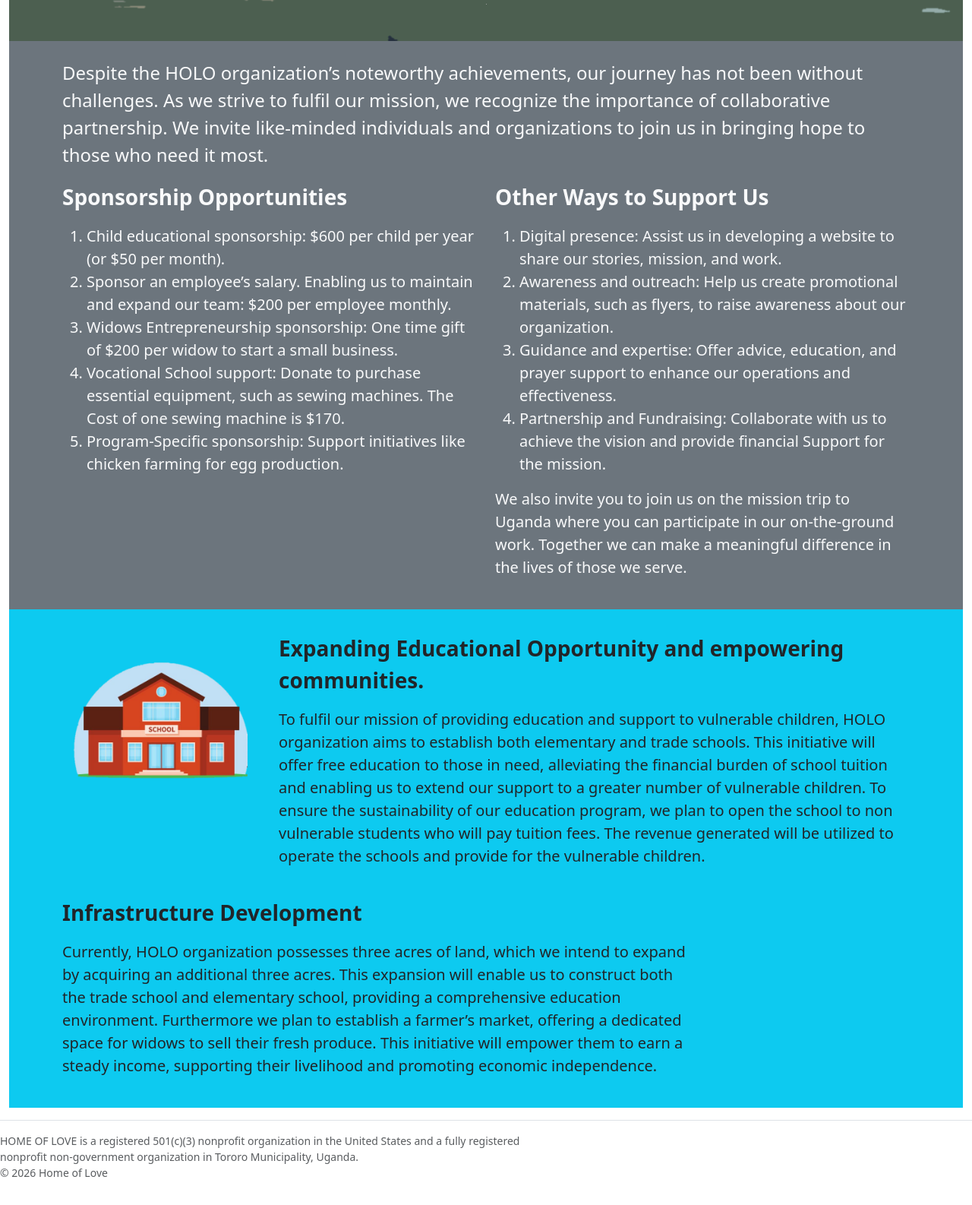
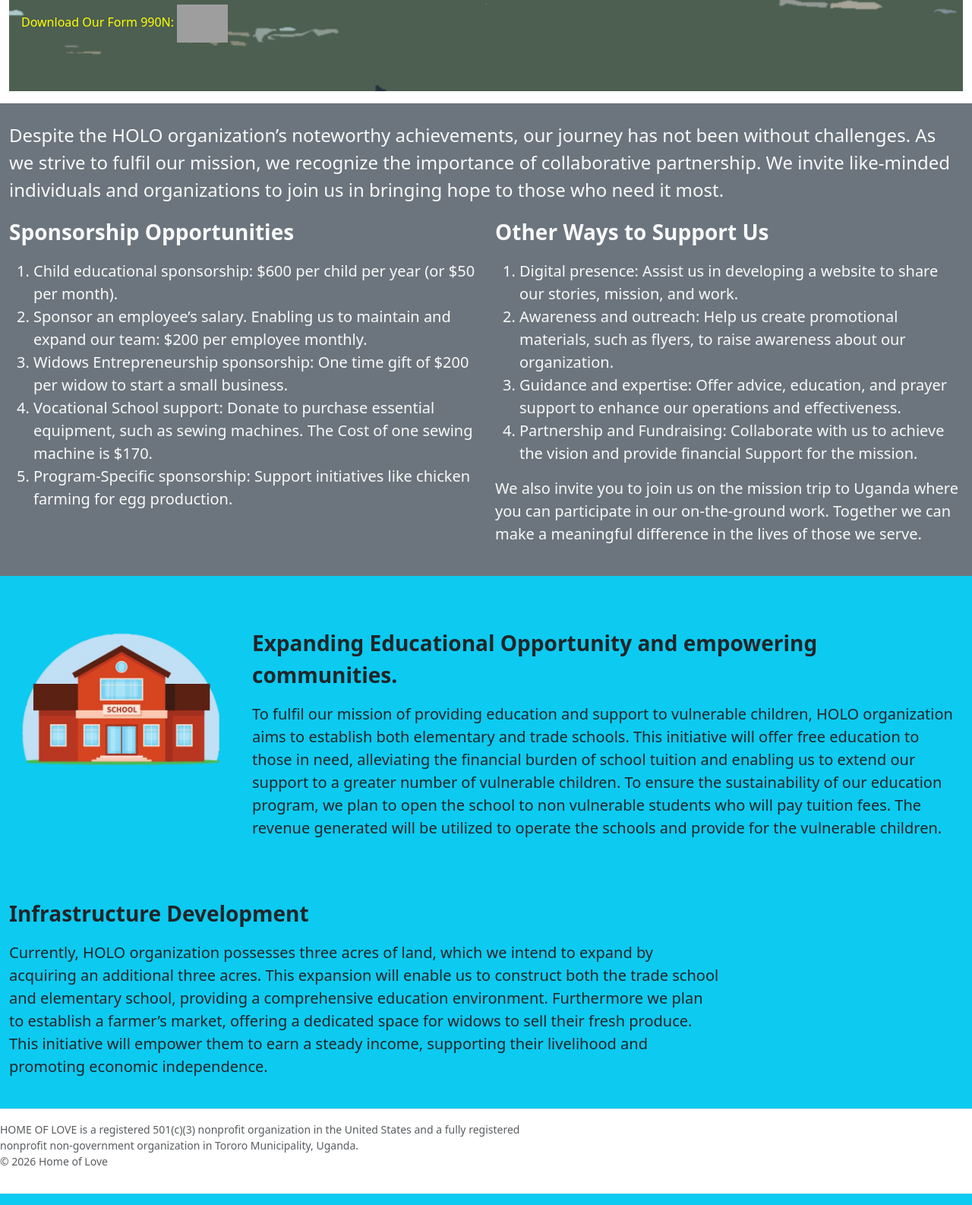
Before and after one commit to philiplessner/HOLO, a Flask app: page /donate in a window 1280 px wide. Shown: the part 532-2118 px from the top of the page at 76% size. Run offline with Flask 3, Linux system fonts and the light colour scheme; grey boxes are pictures that could not be loaded.

Commit message:
Added Form 990N to Donate page.

```diff
--- a/app/routes.py
+++ b/app/routes.py
@@ -73,10 +73,17 @@ def mission_vision():
     title = "Mission&Vision"
     return render_template("mission_vision.html", title=title)
 
+
 @bp.route("/location")
 def location():
     title = "Location"
     return render_template("location.html", title=title)
+
+
+@bp.route("/form990N/<path:filename>")
+def download_990N(filename):
+    return(send_from_directory("files", filename))
+
 
 @bp.route("/sitemap.xml")
 def sitemap():
--- a/app/templates/donate.html
+++ b/app/templates/donate.html
@@ -13,10 +13,21 @@
 }
   .background-image-container {
     display: flex;
-    align-items: flex-start;
+    flex-direction: column;
     justify-content: flex-start;
+    padding: 3rem 1rem;
+    min-height: 504px;
+  }
+
+  .background-image-container .w-100 {
+    display: flex;
     flex-direction: column;
-    padding: 3rem 1rem;
+    flex: 1 1 auto;
+  }
+
+  .background-image-container .download-990N {
+    margin-top: auto;
+    color: yellow;
   }
 
   .background-image-container h1 {
@@ -40,7 +51,7 @@
 {% block content %}
 <section>
   <div class="container-fluid my-3 mx-8">
-    <div class="background-image-container d-flex align-items-start justify-content-start">
+    <div class="background-image-container">
       <div class="w-100">
         <h1>Donate</h1>
         <form action="https://www.paypal.com/cgi-bin/webscr" method="post" target="_top"><input name="cmd" type="hidden" value="_s-xclick"><br>
@@ -48,11 +59,14 @@
       <input alt="PayPal - The safer, easier way to pay online!" name="submit" src="https://www.paypalobjects.com/en_US/i/btn/btn_donateCC_LG.gif" type="image"><br>
       <img loading="lazy" decoding="async" style="display: block; margin-left: auto; margin-right: auto;" src="https://www.paypalobjects.com/en_US/i/scr/pixel.gif" alt="" width="1" height="1" border="0">
     </form>
+      <p class="download-990N"> Download Our Form 990N:
+            <a href="{{ url_for('views.download_990N', filename='HOLO 2024-25 Form 990N.pdf' )}}"><img src="/static/images/pdf_file_icon.png" height="50"></a>
+            </p>
     </div>
+</div>
 </div>
 
   <div class="container-fluid bg-secondary text-light py-4">
-    <div class="container">
       <div class="row">
         <div class="col-12">
           <p class="fs-4">
@@ -100,10 +114,8 @@
         </div>
       </div>
     </div>
-  </div>
 
   <div class="container-fluid bg-info text-dark py-4">
-    <div class="container">
       <div class="row align-items-center">
         <div class="col-12 col-md-3 text-start">
           <img src="{{ url_for('static', filename='images/schoolhouse.png') }}" alt="School House" class="img-fluid">
@@ -130,6 +142,5 @@
         </div>
       </div>
     </div>
-  </div>
 </section>
 {% endblock %}
```
